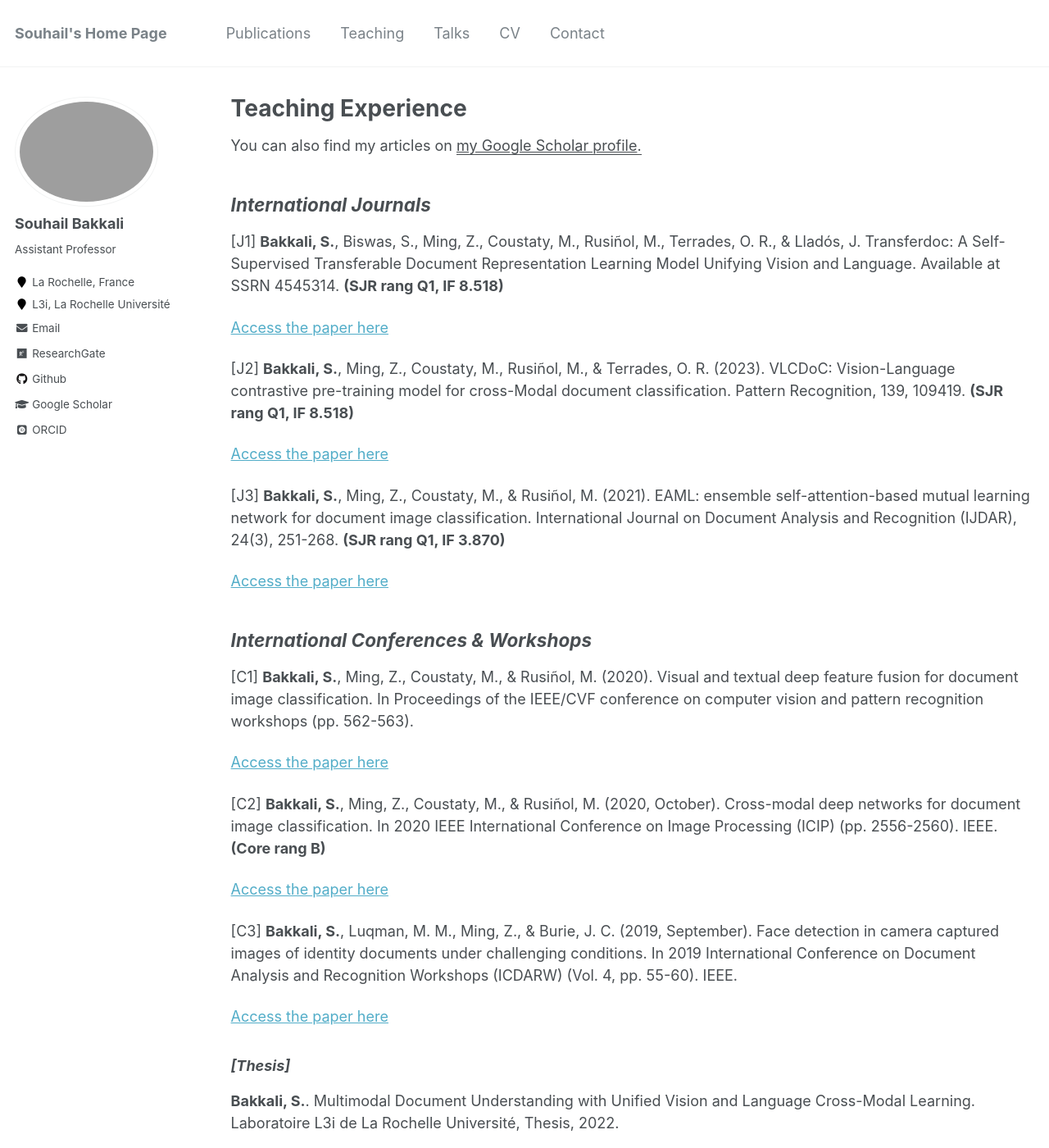
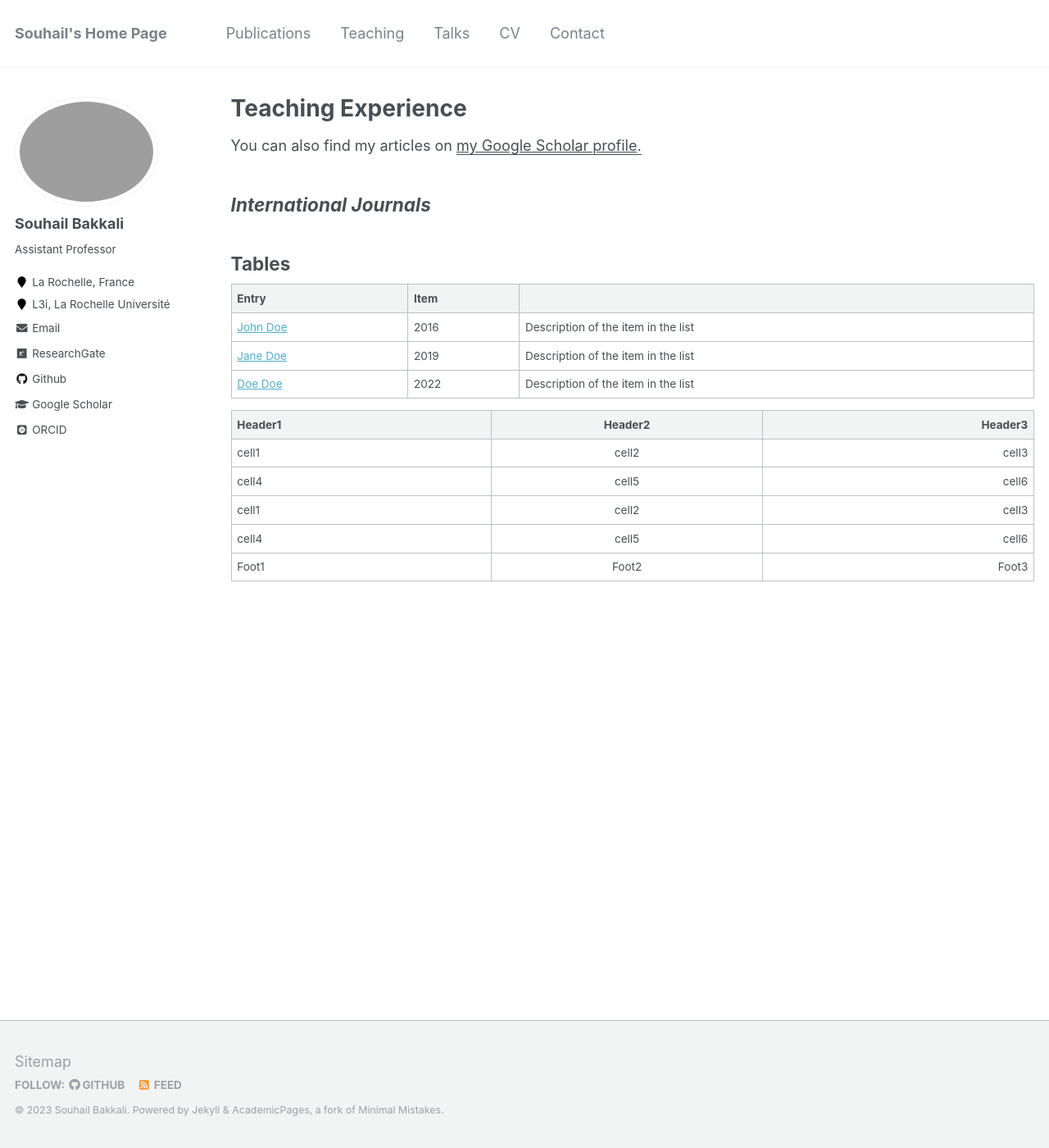
Before and after one commit to Sbakkalii/Sbakkalii.github.io, a Jekyll site: the page built from _teaching/teaching.md, in a window 1280 px wide and 1400 px high. Shown: the whole window at 82% size. Built offline with Jekyll 4.4.1, drawn with Linux system fonts in a browser that asks for light colours; some web fonts are replaced.

Commit message:
Update teaching.md

```diff
--- a/_teaching/teaching.md
+++ b/_teaching/teaching.md
@@ -12,32 +12,20 @@ You can also find my articles on <u><a href="https://scholar.google.com/citation
 
 ## <i> **International Journals** </i>
 
-[J1] **Bakkali, S.**, Biswas, S., Ming, Z., Coustaty, M., Rusiñol, M., Terrades, O. R., & Lladós, J. Transferdoc: A Self-Supervised Transferable Document Representation Learning Model Unifying Vision and Language. Available at SSRN 4545314. **(SJR rang Q1, IF 8.518)**
+## Tables
 
-[Access the paper here](https://papers.ssrn.com/sol3/papers.cfm?abstract_id=4545314)
+| Entry            | Item   |                                                              |
+| --------         | ------ | ------------------------------------------------------------ |
+| [John Doe](#)    | 2016   | Description of the item in the list                          |
+| [Jane Doe](#)    | 2019   | Description of the item in the list                          |
+| [Doe Doe](#)     | 2022   | Description of the item in the list                          |
 
-[J2] **Bakkali, S.**, Ming, Z., Coustaty, M., Rusiñol, M., & Terrades, O. R. (2023). VLCDoC: Vision-Language contrastive pre-training model for cross-Modal document classification. Pattern Recognition, 139, 109419. **(SJR rang Q1, IF 8.518)**
-
-[Access the paper here](https://arxiv.org/pdf/2205.12029.pdf)
-
-[J3] **Bakkali, S.**, Ming, Z., Coustaty, M., & Rusiñol, M. (2021). EAML: ensemble self-attention-based mutual learning network for document image classification. International Journal on Document Analysis and Recognition (IJDAR), 24(3), 251-268. **(SJR rang Q1, IF 3.870)**
-
-[Access the paper here](https://arxiv.org/pdf/2305.06923.pdf)
-
-## <i> **International Conferences & Workshops** </i>
-
-[C1] **Bakkali, S.**, Ming, Z., Coustaty, M., & Rusiñol, M. (2020). Visual and textual deep feature fusion for document image classification. In Proceedings of the IEEE/CVF conference on computer vision and pattern recognition workshops (pp. 562-563).
-
-[Access the paper here](https://openaccess.thecvf.com/content_CVPRW_2020/papers/w34/Bakkali_Visual_and_Textual_Deep_Feature_Fusion_for_Document_Image_Classification_CVPRW_2020_paper.pdf)
-
-[C2] **Bakkali, S.**, Ming, Z., Coustaty, M., & Rusiñol, M. (2020, October). Cross-modal deep networks for document image classification. In 2020 IEEE International Conference on Image Processing (ICIP) (pp. 2556-2560). IEEE. **(Core rang B)**
-
-[Access the paper here](https://www.researchgate.net/profile/Zuheng-Ming/publication/345998752_Cross-Modal_Deep_Networks_For_Document_Image_Classification/links/62c6f92b00d0b451103de6c1/Cross-Modal-Deep-Networks-For-Document-Image-Classification.pdf)
-
-[C3] **Bakkali, S.**, Luqman, M. M., Ming, Z., & Burie, J. C. (2019, September). Face detection in camera captured images of identity documents under challenging conditions. In 2019 International Conference on Document Analysis and Recognition Workshops (ICDARW) (Vol. 4, pp. 55-60). IEEE.
-
-[Access the paper here](https://arxiv.org/pdf/1911.03567.pdf)
-
-### <i> [**Thesis**] </i>
-
-**Bakkali, S.**. Multimodal Document Understanding with Unified Vision and Language Cross-Modal Learning. Laboratoire L3i de La Rochelle Université, Thesis, 2022.
+| Header1 | Header2 | Header3 |
+|:--------|:-------:|--------:|
+| cell1   | cell2   | cell3   |
+| cell4   | cell5   | cell6   |
+|-----------------------------|
+| cell1   | cell2   | cell3   |
+| cell4   | cell5   | cell6   |
+|=============================|
+| Foot1   | Foot2   | Foot3   |
```
